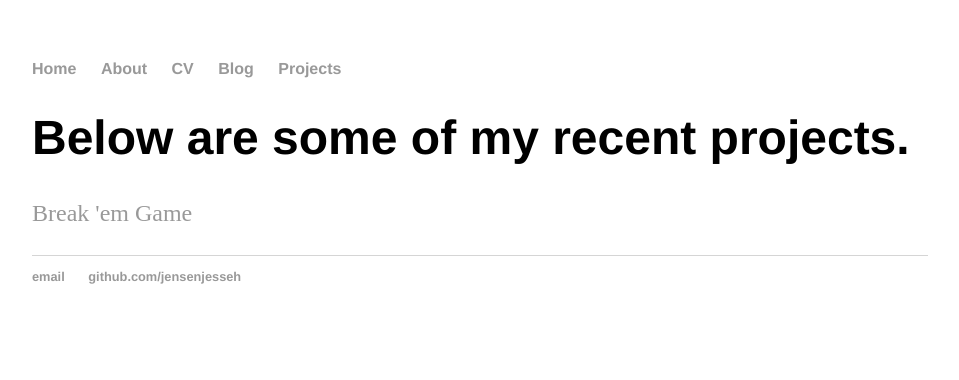
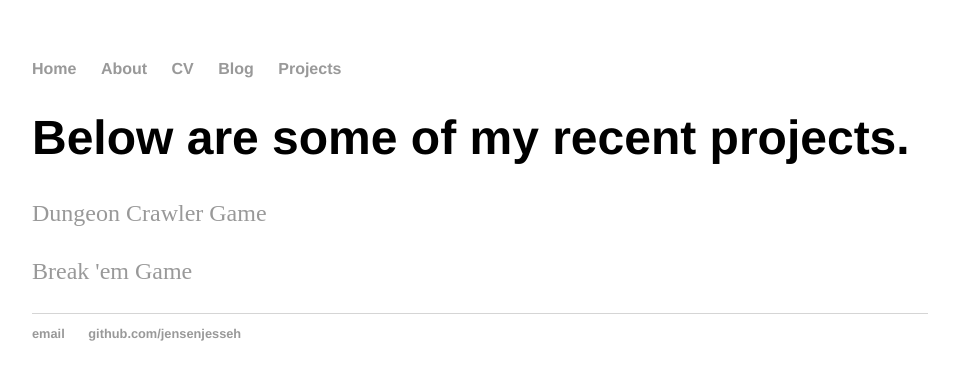
Before and after one commit to jensenjesseh/jensenjesseh.github.io, a Jekyll site: the page built from projects/index.html, in a window 1280 px wide. Shown: the top 380 px of the page, without its empty margins (160-1119 px from the left). Built offline with Jekyll 4.4.1, drawn with Linux system fonts in a browser that asks for light colours.

Commit message:
Update index.html

```diff
--- a/projects/index.html
+++ b/projects/index.html
@@ -4,5 +4,6 @@ title: Jesse Jensen's Projects
 ---
  <div class="projectList">
       <h1>Below are some of my recent projects.</h1>
+      <p> <a href="/dungeon_crawler">Dungeon Crawler Game</a></p>
       <p> <a href="/break_em_game">Break 'em Game</a></p>
  </div><!-- /.projectList -->
```
